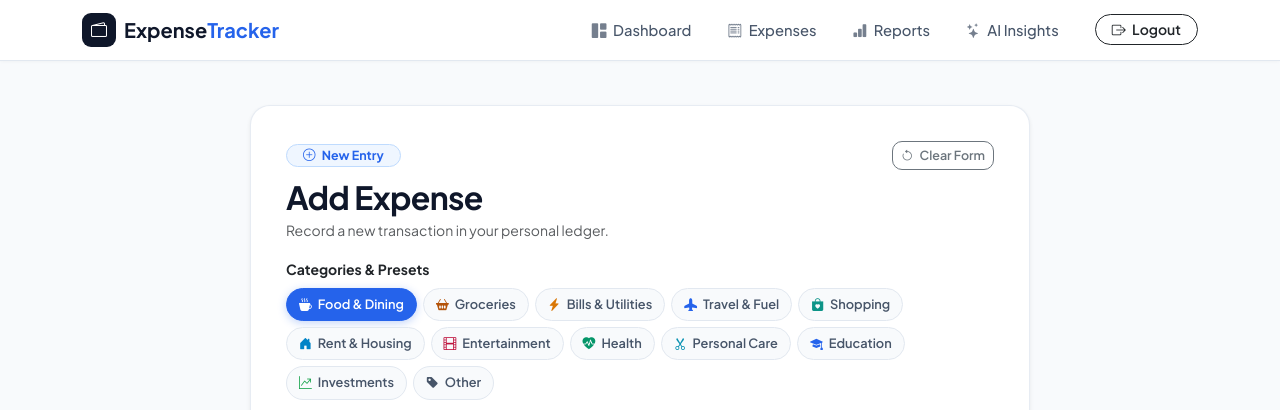
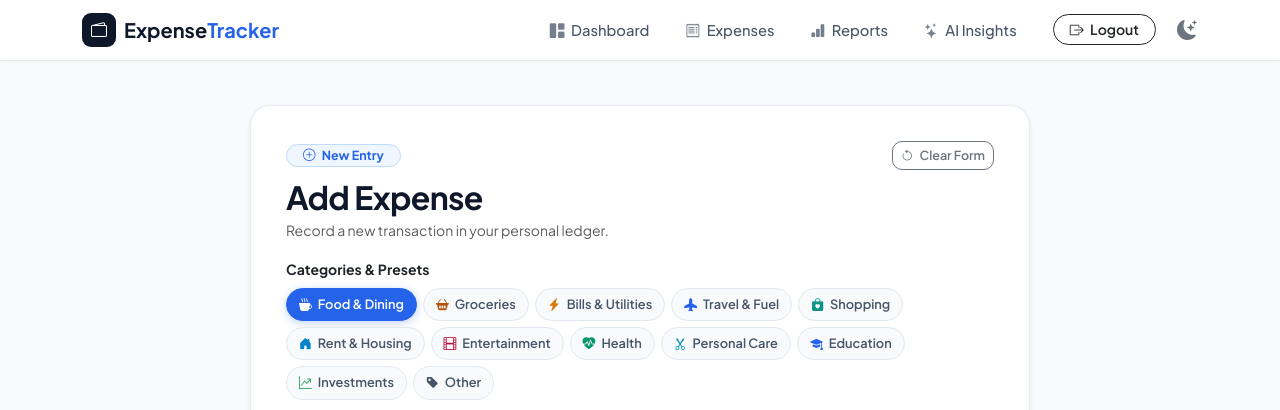
Before and after one commit to DEWASHISH-019/Expense-Tracker-live, a Flask app: page /add-expense in a window 1280 px wide. Shown: the top 410 px of the page. Run offline with Flask 3, Linux system fonts and the light colour scheme; the visitor is signed in with stand-in values (Sample User, id 1); some libraries are stand-ins or nearby versions.

Commit message:
Implement theme toggle button in base.html
Added a theme toggle button to the navigation bar.

```diff
--- a/templates/base.html
+++ b/templates/base.html
@@ -33,6 +33,11 @@
                 <li class="nav-item"><a class="nav-link px-3" href="{{ url_for('reports') }}"><i class="bi bi-bar-chart-fill me-1 opacity-75"></i> Reports</a></li>
                 <li class="nav-item"><a class="nav-link px-3" href="{{ url_for('ai_analysis') }}"><i class="bi bi-stars me-1 opacity-75"></i> AI Insights</a></li>
                 <li class="nav-item ms-lg-3"><a class="btn btn-outline-dark btn-sm px-3 rounded-pill" href="{{ url_for('logout') }}"><i class="bi bi-box-arrow-right me-1"></i> Logout</a></li>
+                <li class="nav-item ms-lg-3 d-flex align-items-center justify-content-center">
+    <button id="themeToggle" class="btn btn-link text-secondary shadow-none p-0" style="text-decoration: none; font-size: 1.25rem;">
+        <i id="themeIcon" class="bi bi-moon-stars-fill"></i>
+    </button>
+            </li>
             </ul>
             {% else %}
             <ul class="navbar-nav ms-auto align-items-lg-center gap-2">
@@ -42,6 +47,11 @@
                         <span>Get Started Free</span>
                         <i class="bi bi-arrow-right-short fs-6"></i>
                     </a>
+                </li>
+                <li class="nav-item ms-lg-3 d-flex align-items-center justify-content-center">
+    <button id="themeToggle" class="btn btn-link text-secondary shadow-none p-0" style="text-decoration: none; font-size: 1.25rem;">
+        <i id="themeIcon" class="bi bi-moon-stars-fill"></i>
+    </button>
                 </li>
             </ul>
             {% endif %}
```
